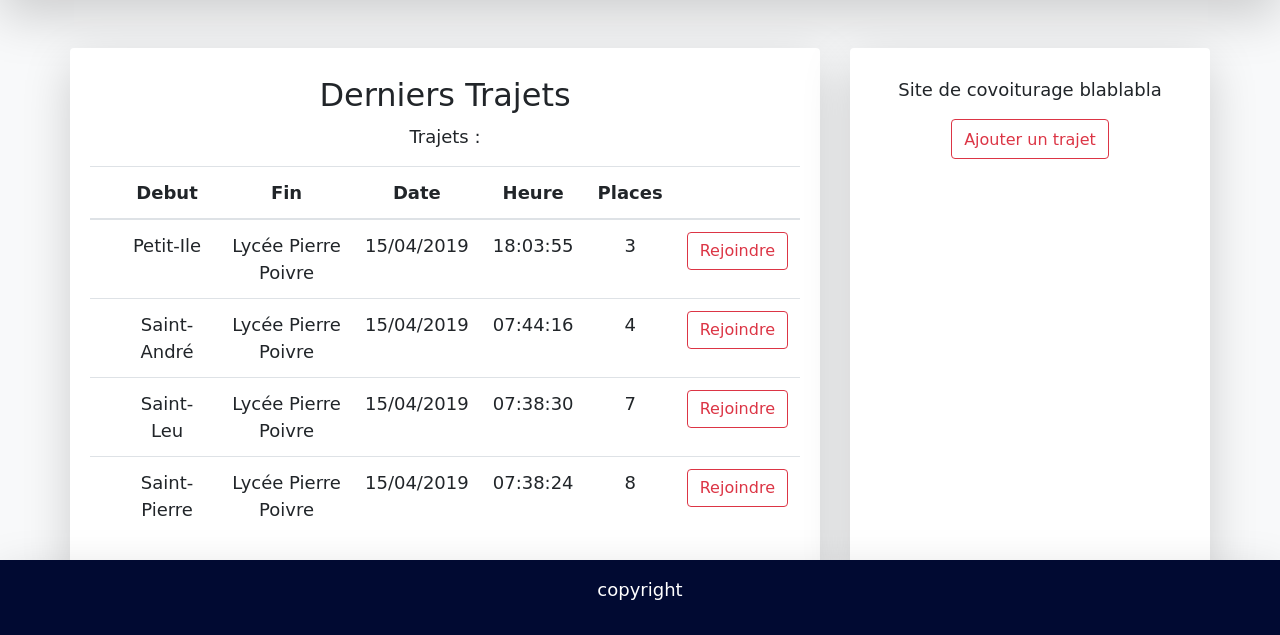
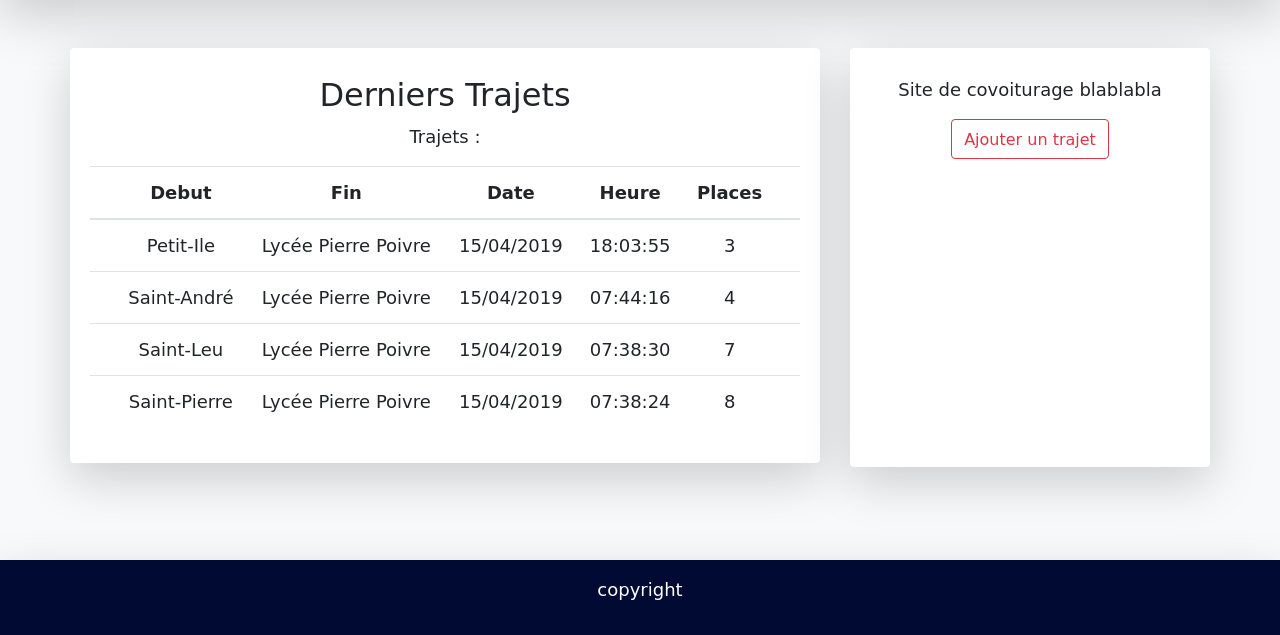
Before and after one commit to BarrHer/Nazza, a PHP site: page /nazza/ in a window 1280 px wide. Shown: the part 165-800 px from the top of the page. Run offline with PHP 8.4, Linux system fonts and the light colour scheme; data comes from the database, SQL or seed files in the repository; some web fonts are replaced.

Commit message:
Mouse hover + rejoindre trajet sans compte impossible

```diff
--- a/nazza.sql
+++ b/nazza.sql
@@ -297,7 +297,8 @@ ALTER TABLE `personnel`
 -- Contraintes pour la table `propose`
 --
 ALTER TABLE `propose`
-  ADD CONSTRAINT `Propose_Adherant0_FK` FOREIGN KEY (`id_adh_Adherant`) REFERENCES `adherant` (`id_adh`);
+  ADD CONSTRAINT `Propose_Adherant0_FK` FOREIGN KEY (`id_adh_Adherant`) REFERENCES `adherant` (`id_adh`),
+  ADD CONSTRAINT `Propose_Trajet_FK` FOREIGN KEY (`id_trajet_Propose`) REFERENCES `trajet` (`id_trajet`);
 
 --
 -- Contraintes pour la table `trajet`
--- a/nazza/indexViewer.php
+++ b/nazza/indexViewer.php
@@ -25,15 +25,16 @@
                                 <tbody>
                                 <?php  foreach ($traj as $key => $value) {
                                     list($date, $heure) = explode(" ", $traj[$key]['dateTrajet']);
-                                    list($yyyy, $mm, $dd) = explode("-", $date); ?><tr>
+                                    list($yyyy, $mm, $dd) = explode("-", $date); ?><tr id='indextr'>
 
-                                <td><?php if (isset($proposeId)) {foreach ($proposeId as $k => $v) {
-                                if ($v["id_trajet_Propose"] == $value['id_trajet']) { ?><button type='button' onClick="window.location = '?ctrl=trajet&mth=delTraj&id=<?php echo $value['id_trajet']?>'" class='btn btn-outline-danger'>X</button><?php } } } ?></td>
-                                    <td><?php echo $value['debut']['nom_ville'] ?></td>
-                                    <td><?php echo $value['fin']['nom_ville'] ?></td>
-                                    <td><?php echo $dd."/".$mm."/".$yyyy ?></td>
-                                    <td><?php echo $heure ?></td>
-                                    <td><?php echo $value['nb_places'] ?></td>
+                                <td><?php $verif = 0;
+                                if (isset($proposeId)) {foreach ($proposeId as $k => $v) {
+                                if ($v["id_trajet_Propose"] == $value['id_trajet']) { $verif = 1; ?><button type='button' onClick="window.location = '?ctrl=trajet&mth=delTraj&id=<?php echo $value['id_trajet']?>'" class='btn btn-outline-danger'>X</button><?php } } } ?></td>
+                                    <td class='clickable-row' data-href='?ctrl=Accueil&mth=trajet'><?php echo $value['debut']['nom_ville'] ?></td>
+                                    <td class='clickable-row' data-href='?ctrl=Accueil&mth=trajet'><?php echo $value['fin']['nom_ville'] ?></td>
+                                    <td class='clickable-row' data-href='?ctrl=Accueil&mth=trajet'><?php echo $dd."/".$mm."/".$yyyy ?></td>
+                                    <td class='clickable-row' data-href='?ctrl=Accueil&mth=trajet'><?php echo $heure ?></td>
+                                    <td class='clickable-row' data-href='?ctrl=Accueil&mth=trajet'><?php echo $value['nb_places'] ?></td>
                                     <td><?php $test = 0;
                                     if (isset($passageId) && !empty($passageId)) {
                                         foreach ($passageId as $k1 => $v1) {
@@ -43,11 +44,11 @@
                                         }
                                 if ($test == 1){ ?>
                                     <button type='button' onClick="window.location = '?ctrl=trajet&mth=delTrajPassage&id=<?php echo $value['id_trajet']?>'" class='btn btn-outline-info'>Annuler</button>
-                                <?php } else { ?>
-                                    <button type='button' onClick="window.location = '?ctrl=trajet&mth=est_passage&id=<?php echo $value['id_trajet']?>'" class='btn btn-outline-danger'>Rejoindre</button>
+                                <?php } else{ ?>
+                                    <button type='button' onClick="window.location = '?ctrl=trajet&mth=est_passage&id=<?php echo $value['id_trajet']?>'" class='btn btn-outline-danger' <?php if ($verif == 1) {  echo 'disabled'; }?>>Rejoindre</button>
                                 <?php }
-                                } else { ?>
-                                    <button type='button' onClick="window.location = '?ctrl=trajet&mth=est_passage&id=<?php echo $value['id_trajet']?>'" class='btn btn-outline-danger'>Rejoindre</button>
+                                } else if (!empty($_SESSION)) { ?>
+                                    <button type='button' onClick="window.location = '?ctrl=trajet&mth=est_passage&id=<?php echo $value['id_trajet']?>'" class='btn btn-outline-danger' <?php if ($verif == 1) {  echo 'disabled'; }?> >Rejoindre</button>
 
                                 <?php } } ?>
                                     </td>
@@ -73,5 +74,12 @@
         </div>
     </div>
 </div>
+<script>
+jQuery(document).ready(function($) {
+    $(".clickable-row").click(function() {
+        window.location = $(this).data("href");
+    });
+});
+</script>
 
 <?php include ("footer.php"); ?>
--- a/nazza/style.css
+++ b/nazza/style.css
@@ -13,3 +13,8 @@
 .nav > li{
     padding-left:30px;
   }
+
+#indextr:hover{
+    background-color: #f2f2f2;
+    cursor: pointer;
+  }
```
